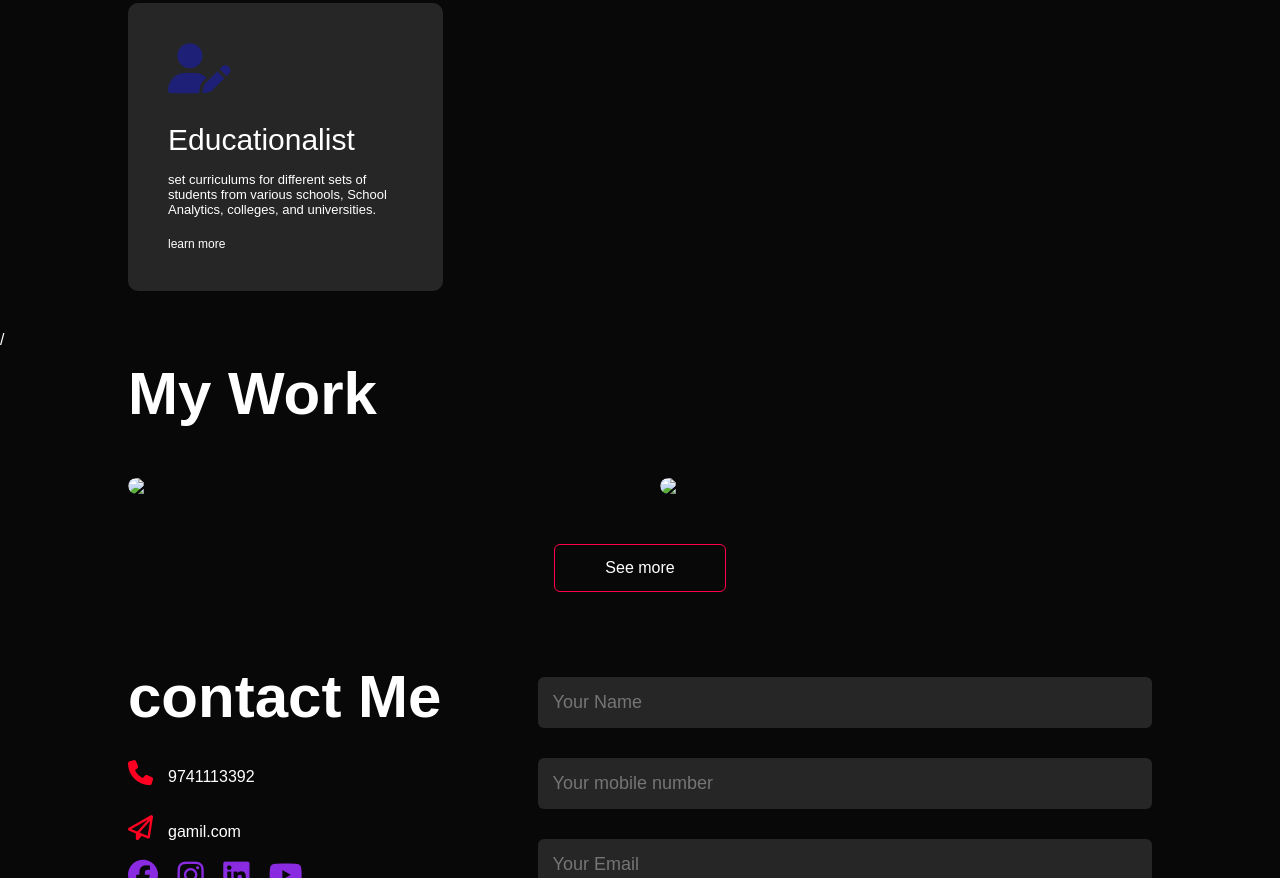
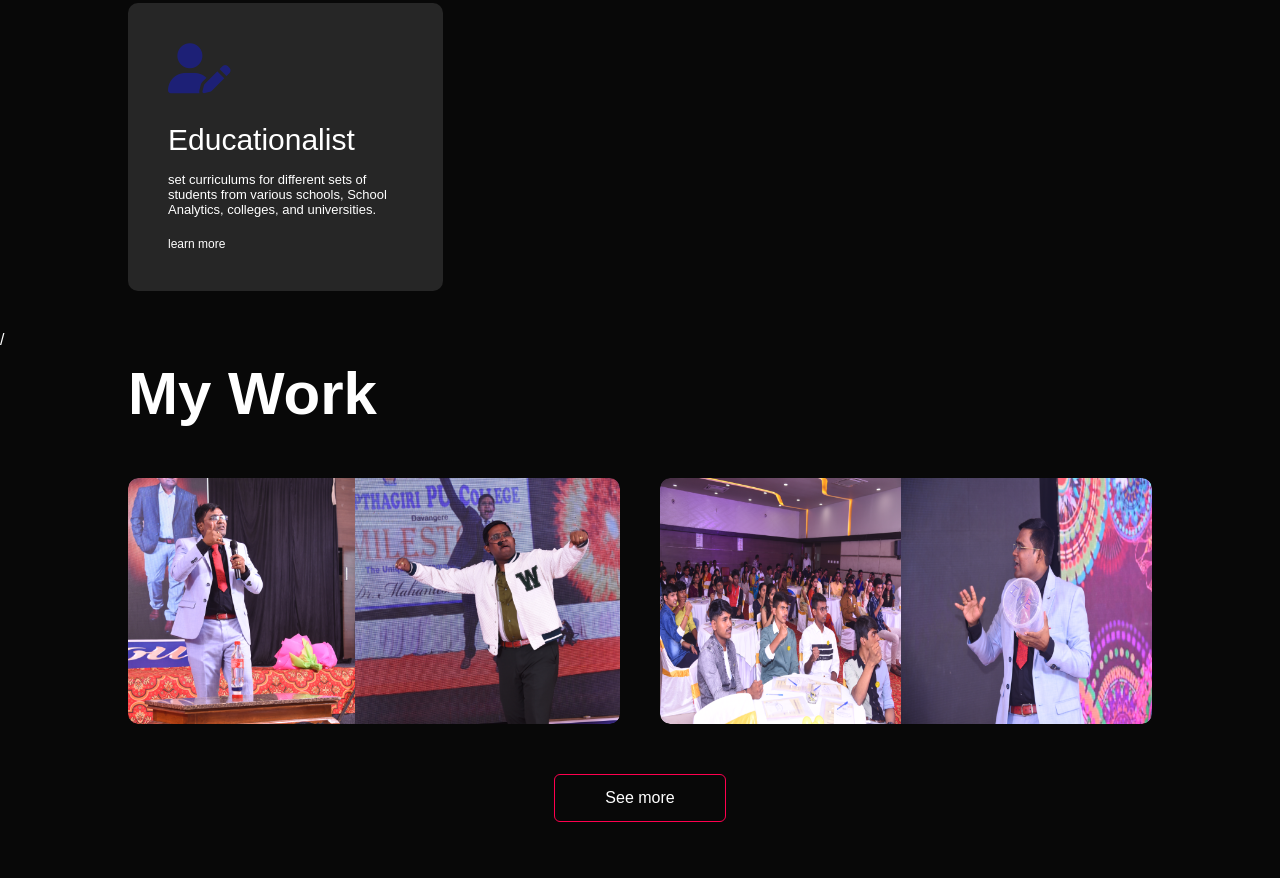
Before and after one commit to Rakesh9742/portfolio, a plain HTML site: page index.html in a window 1280 px wide. Shown: the part 1922-2800 px from the top of the page. Drawn offline with Linux system fonts and the light colour scheme.

Commit message:
Update index.html

```diff
--- a/index.html
+++ b/index.html
@@ -11,7 +11,7 @@
     <div id="header">
         <div class="container">
             <nav>
-                <img src="images/logo.png" class="logo">
+                <img src="logo.png" class="logo">
                 <ul>
                     <li><a href="#header">Home</a></li>
                     <li><a href="#about">About</a></li>
@@ -128,7 +128,7 @@ Dr.MB has the mission that to train 1 Billion of People with his thought provoki
                 </div>
             </div> -->
             <div class="work">
-                <img src="images/p2.png" class="images">
+                <img src="p2.png" class="images">
                 <div class="work1">
                     <h3>milestone</h3>
                     <p>The Milestone Institute believes in a progressive society based on equal opportunities where the Sensus Communis is defined by openness to otherness, accountability and solidarity.</p>
@@ -136,7 +136,7 @@ Dr.MB has the mission that to train 1 Billion of People with his thought provoki
                 </div>
             </div>
             <div class="work">
-                <img src="images/p3.png" class="images">
+                <img src="p3.png" class="images">
                 <div class="work1">
                     <h3>milestone</h3>
                     <p>The Milestone Institute believes in a progressive society based on equal opportunities where the Sensus Communis is defined by openness to otherness, accountability and solidarity.</p>
```
